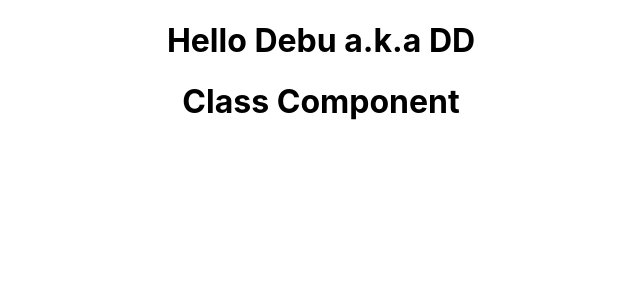
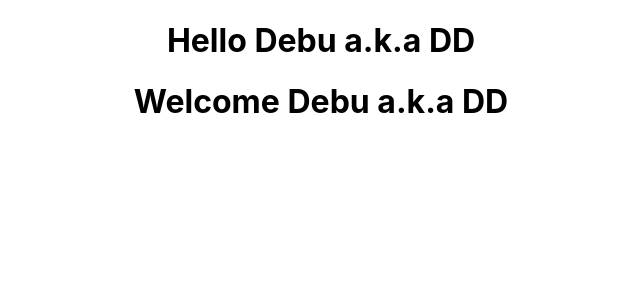
Before and after one commit to ddutta2/ReactJS-Learn-Project, a React (Create React App) app: page / in a window 1280 px wide. Shown: the top 300 px of the page, without its empty margins (319-959 px from the left). Built offline with nearby package versions, Linux system fonts and the light colour scheme.

Commit message:
props added in class component

```diff
--- a/src/App.js
+++ b/src/App.js
@@ -8,7 +8,7 @@ function App() {
   return (
     <div className="App">
       <Greet name="Debu" heroName="DD"/>
-      <Welcome/>
+      <Welcome name="Debu" heroName="DD"/>
     </div>
   );
 }
--- a/src/components/Welcome.js
+++ b/src/components/Welcome.js
@@ -3,7 +3,7 @@ import React, {Component} from 'react';
 // Class based component
 class Welcome extends Component{
     render(){
-        return <h1>Class Component</h1>;
+    return <h1>Welcome {this.props.name} a.k.a {this.props.heroName}</h1>;
     }
 }
 
```
Also changed, not shown: images/props vs state.PNG (added).
